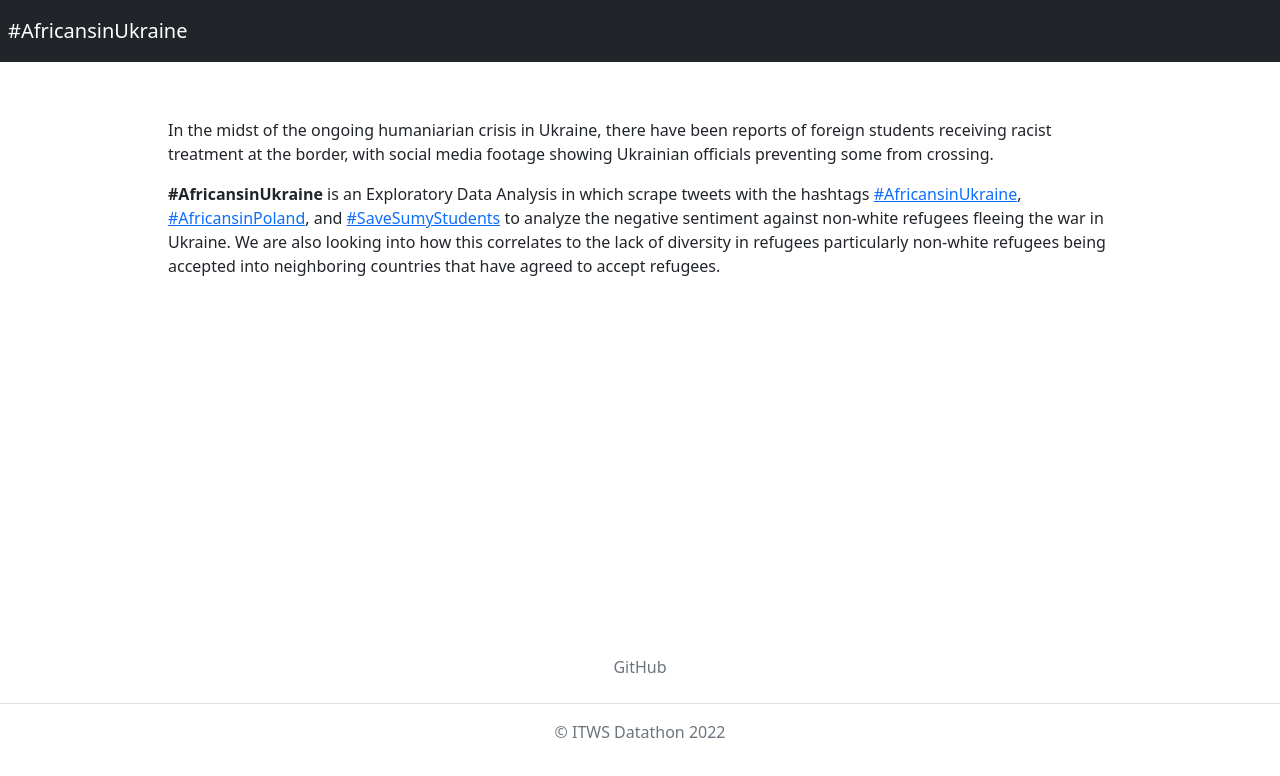
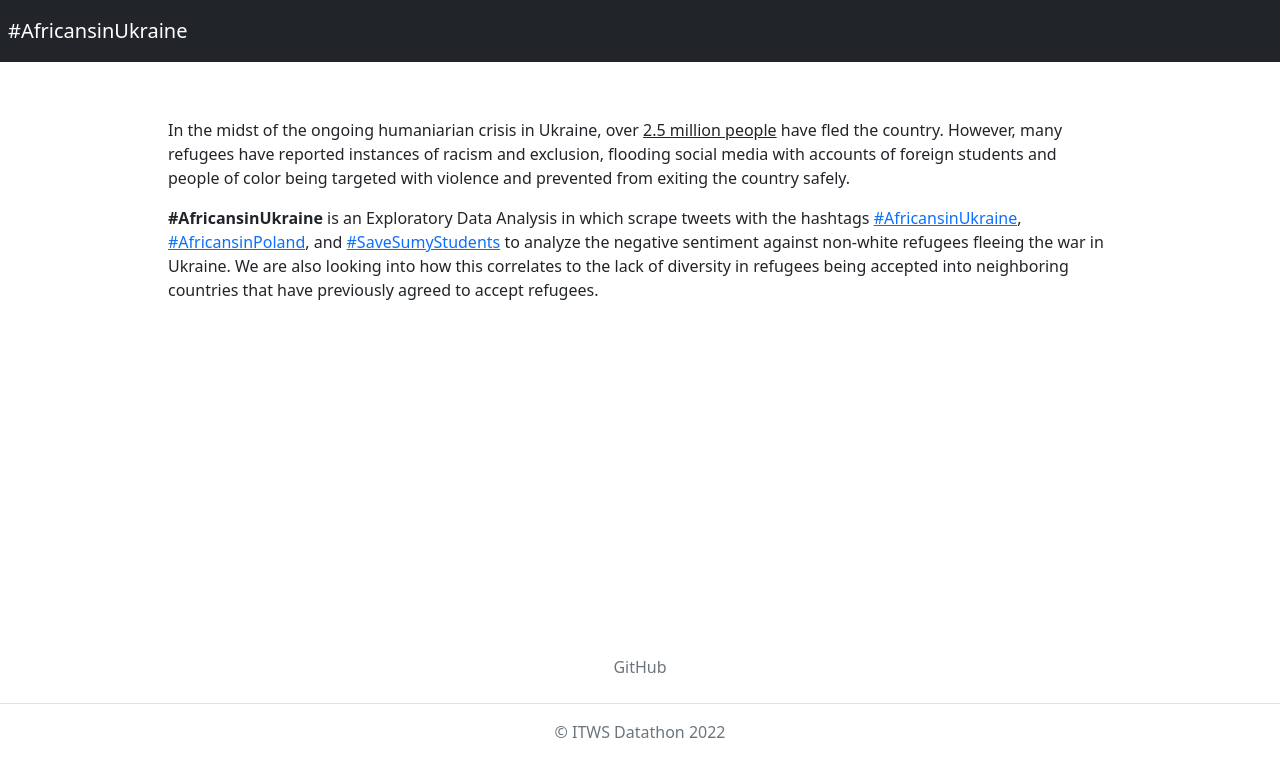
Before and after one commit to ITWS-Hackathon/refugee-data, an Angular app in the folder frontend/: page / in a window 1280 px wide. Shown: the top 776 px of the page. Built offline with nearby package versions, Linux system fonts and the light colour scheme.

Commit message:
edited description

```diff
--- a/frontend/src/app/desc/desc.component.html
+++ b/frontend/src/app/desc/desc.component.html
@@ -1,12 +1,12 @@
 <div class="w-75 mx-auto mt-5 p-2 d-flex flex-column">
-    <p> In the midst of the ongoing humaniarian crisis in Ukraine, there have been reports of foreign students receiving racist treatment at the border,
-        with social media footage showing Ukrainian officials preventing some from crossing.
+    <p> In the midst of the ongoing humaniarian crisis in Ukraine, over <a class="text-dark" target="_blank" href="https://www.statista.com/chart/26960/number-of-ukrainian-refugees-by-target-country/">2.5 million people</a>
+        have fled the country. However, many refugees have reported instances of racism and exclusion, flooding social media with accounts of foreign students and people of color
+        being targeted with violence and prevented from exiting the country safely.
     </p>
     <p> <b>#AfricansinUkraine</b> is an Exploratory Data Analysis in which scrape tweets with the hashtags
         <a target="_blank" href="https://twitter.com/hashtag/AfricansinUkraine">#AfricansinUkraine</a>, <a target="_blank" href="https://twitter.com/hashtag/AfricansinPoland">#AfricansinPoland</a>, and
         <a target="_blank" href="https://twitter.com/hashtag/SaveSumyStudents">#SaveSumyStudents</a> to analyze the negative sentiment against non-white refugees fleeing the war in Ukraine. We are also looking into how this
-        correlates to the lack of diversity in refugees particularly non-white refugees being accepted into neighboring countries
-        that have agreed to accept refugees.
+        correlates to the lack of diversity in refugees being accepted into neighboring countries that have previously agreed to accept refugees.
     </p>
 
 </div>
```
